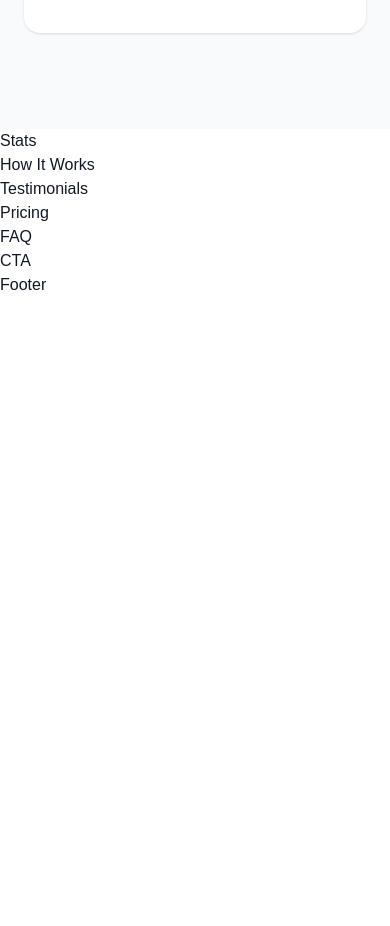
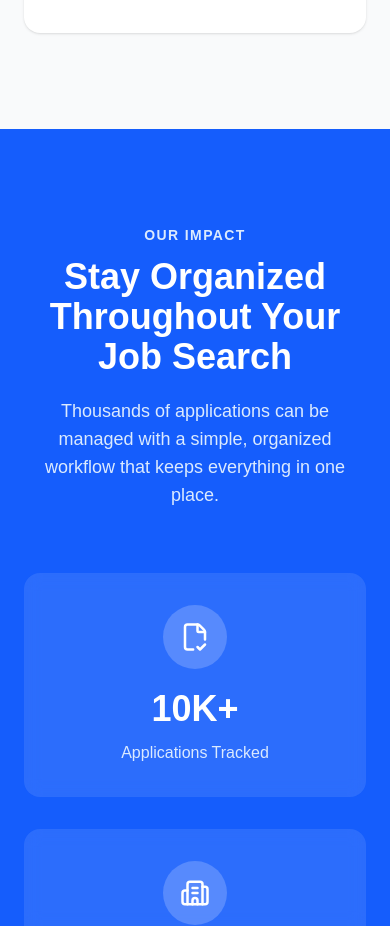
Before and after one commit to Danny-77-bot/job-application-tracker, a Next.js app: page / in a window 390 px wide. Shown: the part 4340-5266 px from the top of the page. Before the commit the page ends 4637 px from the top, so only its background shows below. Built offline with nearby package versions, Linux system fonts and the light colour scheme.

Commit message:
feat: add responsive statistics section

```diff
--- a/components/landing/stats.tsx
+++ b/components/landing/stats.tsx
@@ -1,3 +1,89 @@
+import {
+  FileCheck2,
+  Building2,
+  Target,
+  Globe,
+} from "lucide-react";
+
+const stats = [
+  {
+    value: "10K+",
+    label: "Applications Tracked",
+    icon: FileCheck2,
+  },
+  {
+    value: "500+",
+    label: "Companies",
+    icon: Building2,
+  },
+  {
+    value: "95%",
+    label: "Organization Rate",
+    icon: Target,
+  },
+  {
+    value: "24/7",
+    label: "Cloud Access",
+    icon: Globe,
+  },
+];
+
 export default function Stats() {
-  return <div>Stats</div>;
+  return (
+    <section className="bg-blue-600 py-24 text-white">
+      <div className="mx-auto max-w-7xl px-6">
+
+        {/* Heading */}
+
+        <div className="text-center">
+
+          <p className="text-sm font-semibold uppercase tracking-widest text-blue-100">
+            Our Impact
+          </p>
+
+          <h2 className="mt-3 text-4xl font-bold">
+            Stay Organized Throughout Your Job Search
+          </h2>
+
+          <p className="mx-auto mt-5 max-w-2xl text-lg text-blue-100">
+            Thousands of applications can be managed with a simple,
+            organized workflow that keeps everything in one place.
+          </p>
+
+        </div>
+
+        {/* Statistics */}
+
+        <div className="mt-16 grid gap-8 sm:grid-cols-2 lg:grid-cols-4">
+
+          {stats.map((stat) => {
+            const Icon = stat.icon;
+
+            return (
+              <div
+                key={stat.label}
+                className="rounded-2xl bg-white/10 p-8 text-center backdrop-blur transition hover:bg-white/20"
+              >
+                <div className="mb-5 flex justify-center">
+                  <div className="flex h-16 w-16 items-center justify-center rounded-full bg-white/20">
+                    <Icon size={30} />
+                  </div>
+                </div>
+
+                <h3 className="text-4xl font-extrabold">
+                  {stat.value}
+                </h3>
+
+                <p className="mt-3 text-blue-100">
+                  {stat.label}
+                </p>
+              </div>
+            );
+          })}
+
+        </div>
+
+      </div>
+    </section>
+  );
 }
```
